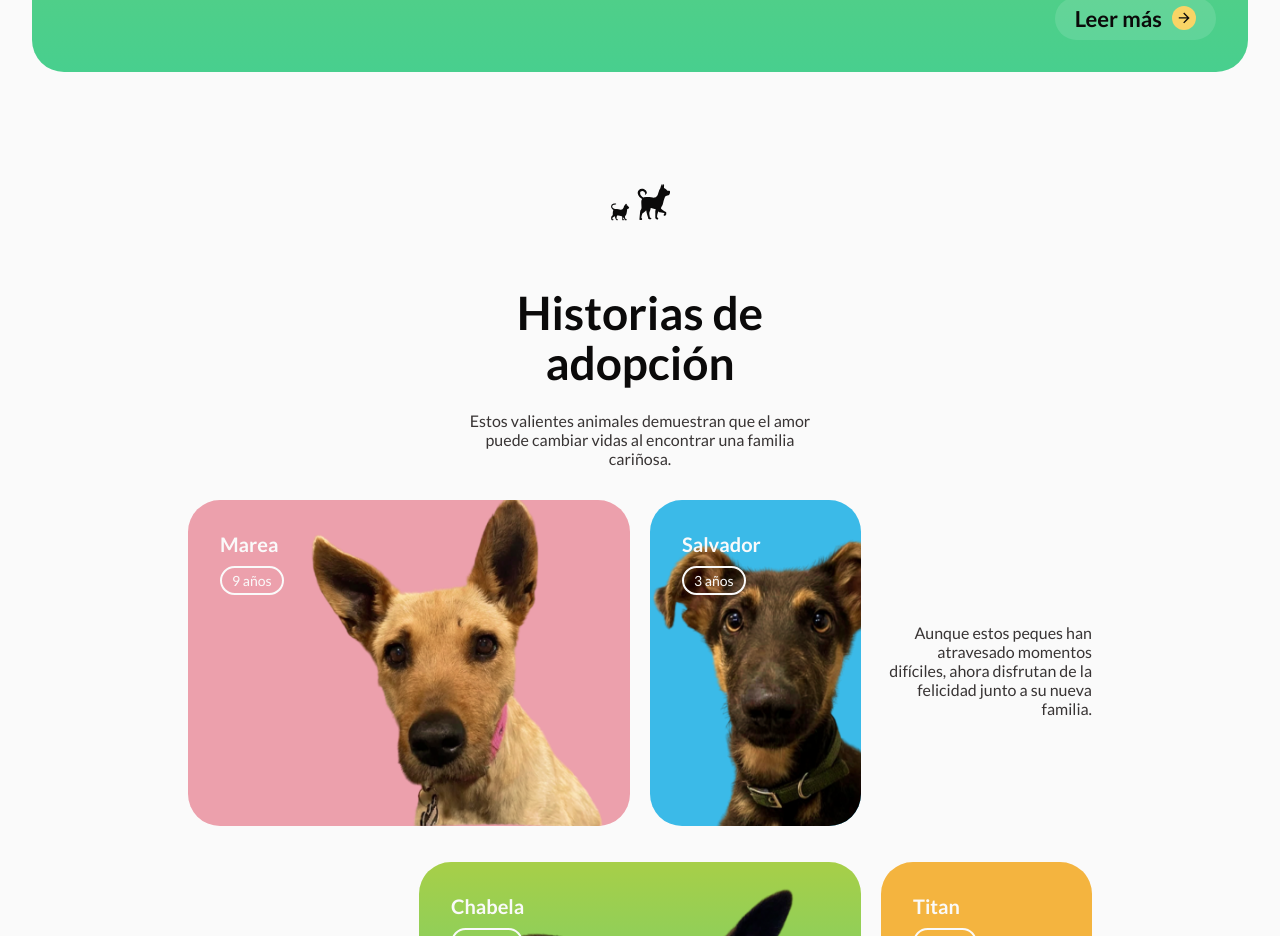
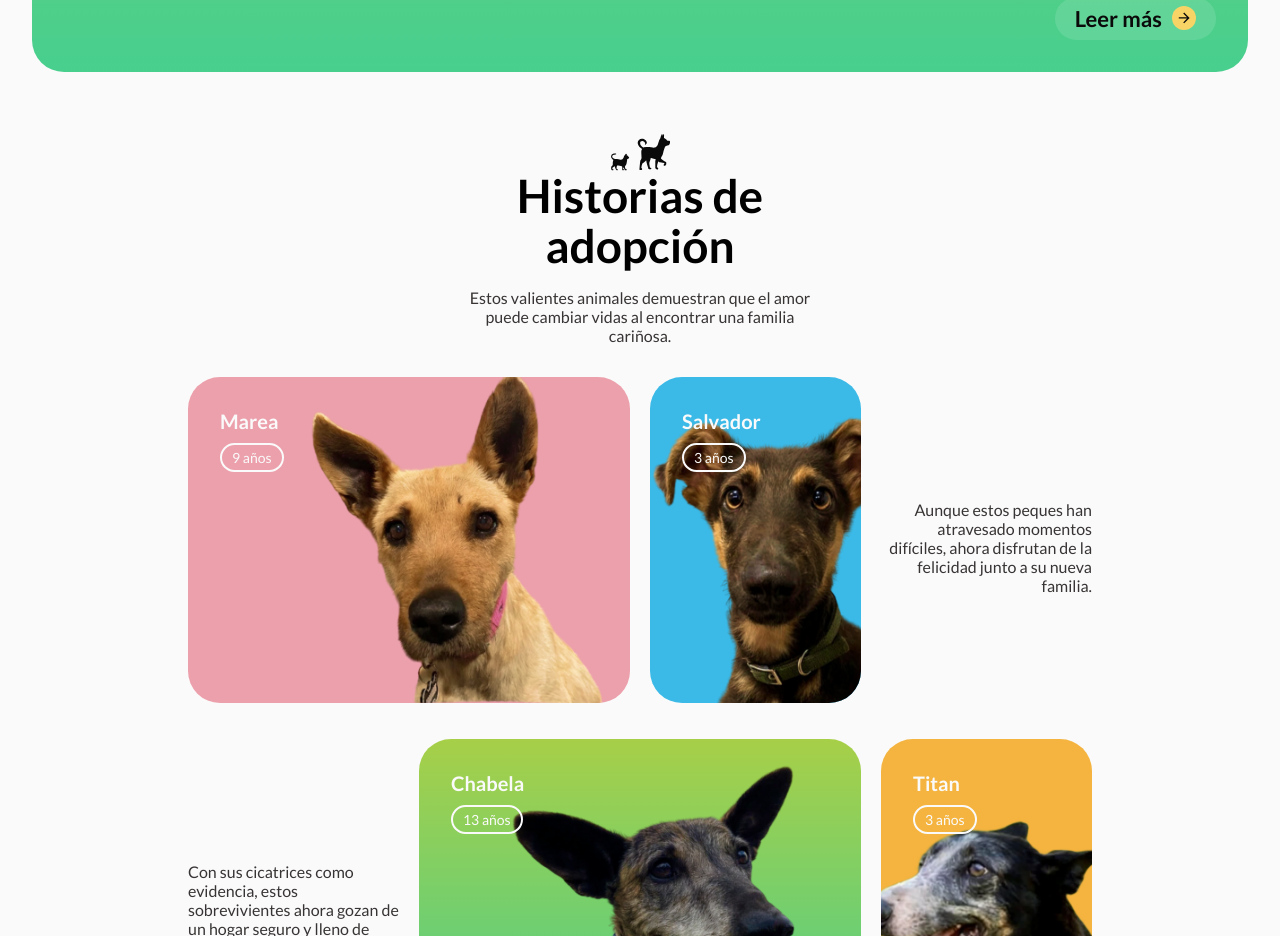
Before and after one commit to agucamejo/SOSAnimal, a React (Vite) app: page / in a window 1280 px wide. Shown: the part 1665-2601 px from the top of the page. Built offline with nearby package versions, Linux system fonts and the light colour scheme.

Commit message:
Fixing testimonials  section

```diff
--- a/src/components/home/Historia.jsx
+++ b/src/components/home/Historia.jsx
@@ -86,9 +86,8 @@ function Historia() {
   }
   return (
     <section className="contentHistoria">
-      <Subtitles className="dogs" />
       <article className="contentTitles">
-        <h2 className="titleHistoria">Historias de adopción</h2>
+        <Subtitles text='Historias de adopción'/>
         <p className="subtitle">
           Estos valientes animales demuestran que el amor puede cambiar vidas al
           encontrar una familia cariñosa.
--- a/src/components/home/Testimonials.jsx
+++ b/src/components/home/Testimonials.jsx
@@ -30,7 +30,7 @@ const Testimonials = () => {
     setTimeout(() => {
       setCurrentIndex((prevIndex) => (prevIndex === 0 ? 2 : prevIndex - 1));
       setIsPrev(false);
-    }, 2000); // Adjust the timeout as needed
+    }, 1000);
   };
 
   const handleNext = () => {
@@ -39,7 +39,7 @@ const Testimonials = () => {
     setTimeout(() => {
       setCurrentIndex((prevIndex) => (prevIndex === 2 ? 0 : prevIndex + 1));
       setIsNext(false);
-    }, 2000);
+    }, 1000);
   };
 
   return (
--- a/src/styles/components/_subtitles.scss
+++ b/src/styles/components/_subtitles.scss
@@ -4,7 +4,6 @@
   justify-items: center;
   text-align: center;
   margin-bottom: 16px;
-  width: 360px;
   height: 134px;
   margin: 0 auto;
 
--- a/src/styles/components/_testimonials.scss
+++ b/src/styles/components/_testimonials.scss
@@ -56,22 +56,22 @@
             }
         }
           .prev-1{
-            animation: prev-1 2s ease-in-out;
+            animation: prev-1 1s ease-in-out;
           }
           .prev-2{
-            animation: prev-2 2s ease-in-out;
+            animation: prev-2 1s ease-in-out;
           }
           .prev-3{
-            animation: prev-3 2s ease-in-out;
+            animation: prev-3 1s ease-in-out;
           }
           .next-1{
-            animation: next-1 2s ease-in-out;
+            animation: next-1 1s ease-in-out;
           }
           .next-2{
-            animation: next-2 2s ease-in-out;
+            animation: next-2 1s ease-in-out;
           }
           .next-3{
-            animation: next-3 2s ease-in-out;
+            animation: next-3 1s ease-in-out;
           }
 
           @keyframes prev-1{
```
